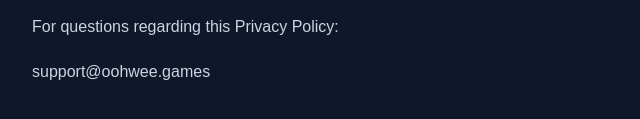
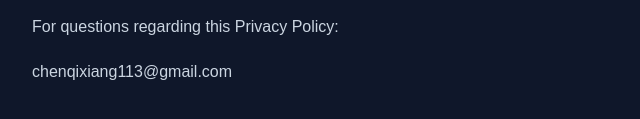
Before and after one commit to OOHWEEEEEE/OohWee.github.io, a plain HTML site: page doc/aimilab_privacy_policy.html in a window 1280 px wide. Shown: the part 1797-1916 px from the top of the page, 158-798 px from the left. Drawn offline with Linux system fonts and the light colour scheme.

Commit message:
Update contact email in privacy policy

```diff
--- a/doc/aimilab_privacy_policy.html
+++ b/doc/aimilab_privacy_policy.html
@@ -140,7 +140,7 @@
   </p>
 
   <p>
-    support@oohwee.games
+    chenqixiang113@gmail.com
   </p>
 
 </div>
```
